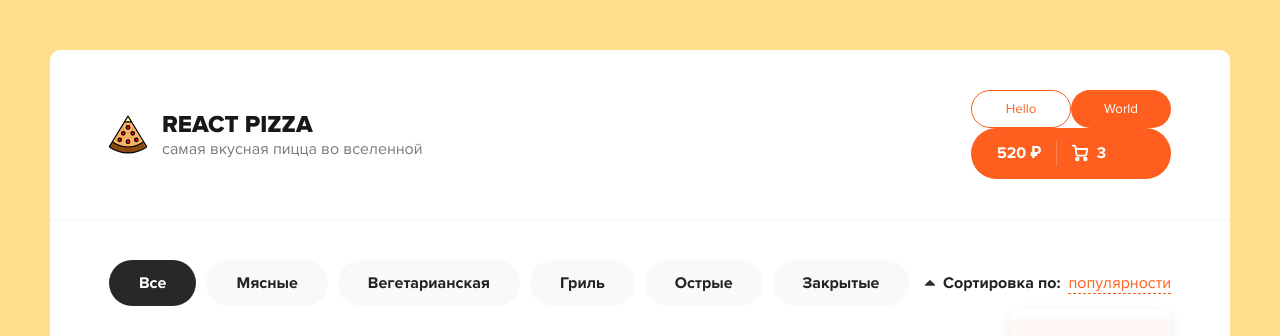
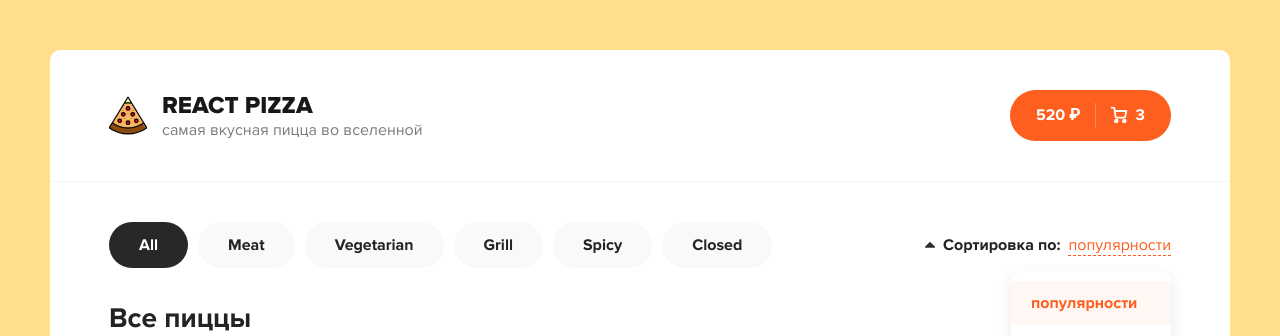
Before and after one commit to Smd16Bi/pizza, a React (Create React App) app: page / in a window 1280 px wide. Shown: the top 336 px of the page. Built offline with nearby package versions, Linux system fonts and the light colour scheme.

Commit message:
video three part one

```diff
--- a/src/App.js
+++ b/src/App.js
@@ -1,26 +1,19 @@
 import React from 'react'
 import "./scss/app.scss"
-import Header from './components/header/Header'
 
-
+import { Header, Categories } from './components/index'
 
 const App = () => {
   return (
     <div className="wrapper">
-        <Header/>
+      <Header />
       <div className="content">
         <div className="container">
           <div className="content__top">
-            <div className="categories">
-              <ul>
-                <li className="active">Все</li>
-                <li>Мясные</li>
-                <li>Вегетарианская</li>
-                <li>Гриль</li>
-                <li>Острые</li>
-                <li>Закрытые</li>
-              </ul>
-            </div>
+            <Categories
+              onClick={(name)=>console.log(name)}
+              items={["All", "Meat", "Vegetarian", "Grill", "Spicy", "Closed"]}
+            />
             <div className="sort">
               <div className="sort__label">
                 <svg
--- a/src/components/button/Button.jsx
+++ b/src/components/button/Button.jsx
@@ -2,12 +2,14 @@ import React from 'react'
 import classNames from 'classnames'
 
 
-const Button = (props) => {
+const Button = ({className,outline,children}) => {
     return (
-        <button className={classNames("button", {
-            "button--outline": props.outline === true,
-        })}>
-            {props.children}
+        <button className={classNames("button", className,
+            {
+                "button--outline": outline === true
+            }
+        )}>
+            {children}
         </button>
     )
 }
--- /dev/null
+++ b/src/components/categories/Categories.jsx
@@ -0,0 +1,19 @@
+import React from 'react'
+// 01:53:00
+const Categories = ({ items,onClick }) => {
+    const [activeItem, setActiveItem] = React.useState(0)
+    const onSelectedItem = (index) => {
+        setActiveItem(index)
+    }
+    return (
+        <div className="categories">
+            <ul>
+                {items.map((item, index) => {
+                    return <li className={activeItem === index ? "active" : ""}  onClick={()=>{onSelectedItem(index)}} key={`${item}_${index}`}>{item}</li>
+                })}
+            </ul>
+        </div>
+    )
+}
+
+export default Categories
--- a/src/components/header/Header.jsx
+++ b/src/components/header/Header.jsx
@@ -1,9 +1,10 @@
 import React from 'react'
 import logo from "../../assets/img/pizza-logo.svg"
-import Button from '../button/Button'
+import { Button } from '../index'
 
 
 const Header = () => {
+
     return (
         <div className="header">
             <div className="container">
@@ -15,9 +16,7 @@ const Header = () => {
                     </div>
                 </div>
                 <div className="header__cart">
-                    <Button outline={true}>Hello</Button>
-                    <Button outline={false}>World</Button>
-                    <a href="/cart.html" className="button button--cart">
+                    <Button className="button--cart" outline={false}>
                         <span>520 ₽</span>
                         <div className="button__delimiter"></div>
                         <svg
@@ -50,7 +49,7 @@ const Header = () => {
                             />
                         </svg>
                         <span>3</span>
-                    </a>
+                    </Button>
                 </div>
             </div>
         </div>
```
Also changed, not shown: src/components/index.js (added, +9 -0 lines).
